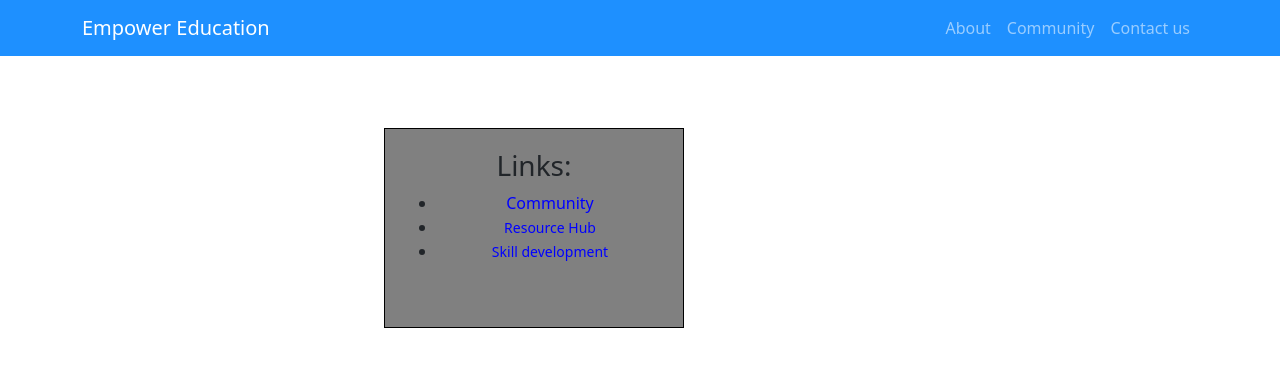
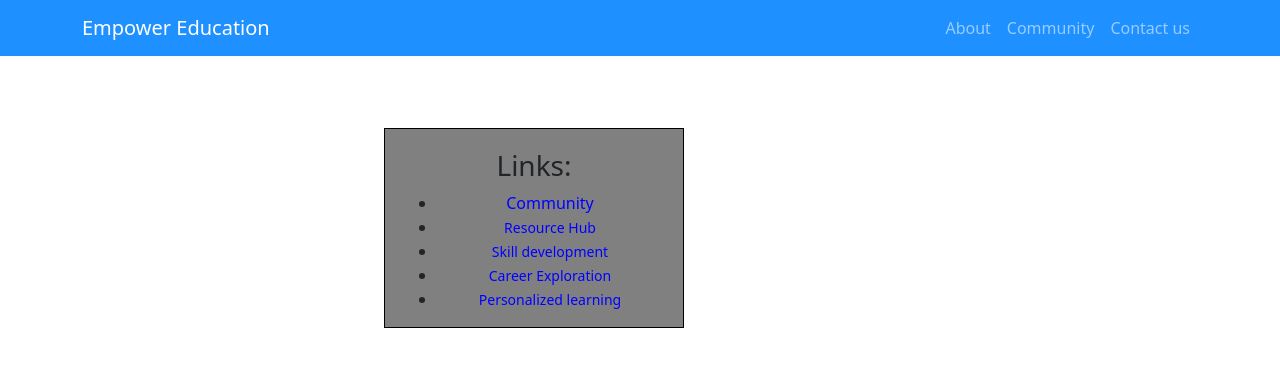
Before and after one commit to Amarjeet-ka/Login_regitstration_system, a React (Create React App) app in the folder frontend/: page /home in a window 1280 px wide. Shown: the top 366 px of the page. Built offline with nearby package versions, Linux system fonts and the light colour scheme.

Commit message:
features/added page

```diff
--- a/frontend/src/App.js
+++ b/frontend/src/App.js
@@ -4,6 +4,8 @@ import Login from './pages/Login';
 import Community from './pages/Community';
 import Resourse from './pages/Resourse';
 import Skill from './pages/Skill';
+import Career from './pages/Career';
+import Personal from './pages/Personal';
 
 
 
@@ -16,6 +18,8 @@ function App() {
     <Route path='/community' element={<Community/>} />
     <Route path='/resource' element={<Resourse/>} />
     <Route path='/skills' element={<Skill/>} />
+    <Route path='/career' element={<Career/>} />
+    <Route path='/personal' element={<Personal/>} />
    </Routes>
    </BrowserRouter>
   );
--- a/frontend/src/components/discussion/Discussion.js
+++ b/frontend/src/components/discussion/Discussion.js
@@ -7,7 +7,7 @@ import Form from "react-bootstrap/Form";
 
 const Discussion = () => {
   return (
-    <Container  fluid style={{backgroundColor:"#f5f5f5"}}  >
+    <Container fluid style={{ backgroundColor: "#f5f5f5" }}>
       <Row>
         {" "}
         <Col />
@@ -16,7 +16,7 @@ const Discussion = () => {
             style={{
               borderRadius: "20px",
               marginTop: "100px",
-              marginBottom:'0px',
+              marginBottom: "0px",
               width: "800px",
               height: "auto",
               backgroundColor: "#87cefa",
@@ -35,19 +35,30 @@ const Discussion = () => {
                 <Form.Label>Connect with community</Form.Label>
                 <Form.Control as="textarea" rows={3} type="text" />
               </Form.Group>
-              <button style={{padding:'10px',backgroundColor:'orange',borderRadius:'10px',border:'1px solid white',fontWeight:'bold',color:'white'}}>Submit</button>
+              <button
+                style={{
+                  padding: "10px",
+                  backgroundColor: "orange",
+                  borderRadius: "10px",
+                  border: "1px solid white",
+                  fontWeight: "bold",
+                  color: "white",
+                }}
+              >
+                Submit
+              </button>
             </Form>
           </div>
           <div
-      style={{
-        overflowY: 'scroll',
-        height: '600px',
-        width: '900px',
-        marginBottom: '50px',
-        marginTop: '20px',
-        scrollBehavior: 'smooth',
-      }}
-    >
+            style={{
+              overflowY: "scroll",
+              height: "600px",
+              width: "900px",
+              marginBottom: "50px",
+              marginTop: "20px",
+              scrollBehavior: "smooth",
+            }}
+          >
             <div
               style={{
                 borderRadius: "20px",
@@ -55,12 +66,12 @@ const Discussion = () => {
                 width: "800px",
                 height: "100px",
                 backgroundColor: "#4169e1",
-                border: "1px solid black",
+                border: "1px solid white",
                 textAlign: "center",
                 padding: "20px",
               }}
             >
-              <h3>What is your favorite color?</h3>
+              <h3>What did u learn from this video?</h3>
             </div>
             <div
               style={{
@@ -76,7 +87,7 @@ const Discussion = () => {
                   width: "750px",
                   height: "500px",
                   backgroundColor: "gray",
-                  border: "1px solid black",
+                  border: "1px solid white",
                 }}
               >
                 Answer
@@ -84,7 +95,7 @@ const Discussion = () => {
             </div>
           </div>
         </Col>
-        <Col style={{marginTop:'20%'}}> {<Vediocall />}</Col>
+        <Col style={{ marginTop: "20%" }}> {<Vediocall />}</Col>
       </Row>
     </Container>
   );
--- a/frontend/src/components/homegrid/Homegrid.js
+++ b/frontend/src/components/homegrid/Homegrid.js
@@ -52,6 +52,30 @@ const Homegrid = () => {
         Skill development
           </a>
         </li>
+        <li>
+          <a
+            href="/career"
+            style={{
+              color: 'blue',
+              textDecoration: 'none',
+              fontSize: '14px',
+            }}
+          >
+        Career Exploration
+          </a>
+        </li>
+        <li>
+          <a
+            href="/personal"
+            style={{
+              color: 'blue',
+              textDecoration: 'none',
+              fontSize: '14px',
+            }}
+          >
+        Personalized learning
+          </a>
+        </li>
       </ul>
     </div>
   );
--- a/frontend/src/pages/Career.jsx
+++ b/frontend/src/pages/Career.jsx
@@ -0,0 +1,7 @@
+import React from 'react'
+
+export default function Career() {
+  return (
+    <div>career</div>
+  )
+}
--- /dev/null
+++ b/frontend/src/pages/Personal.jsx
@@ -0,0 +1,7 @@
+import React from 'react'
+
+export default function Personal() {
+  return (
+    <div>mind fresh</div>
+  )
+}
```
